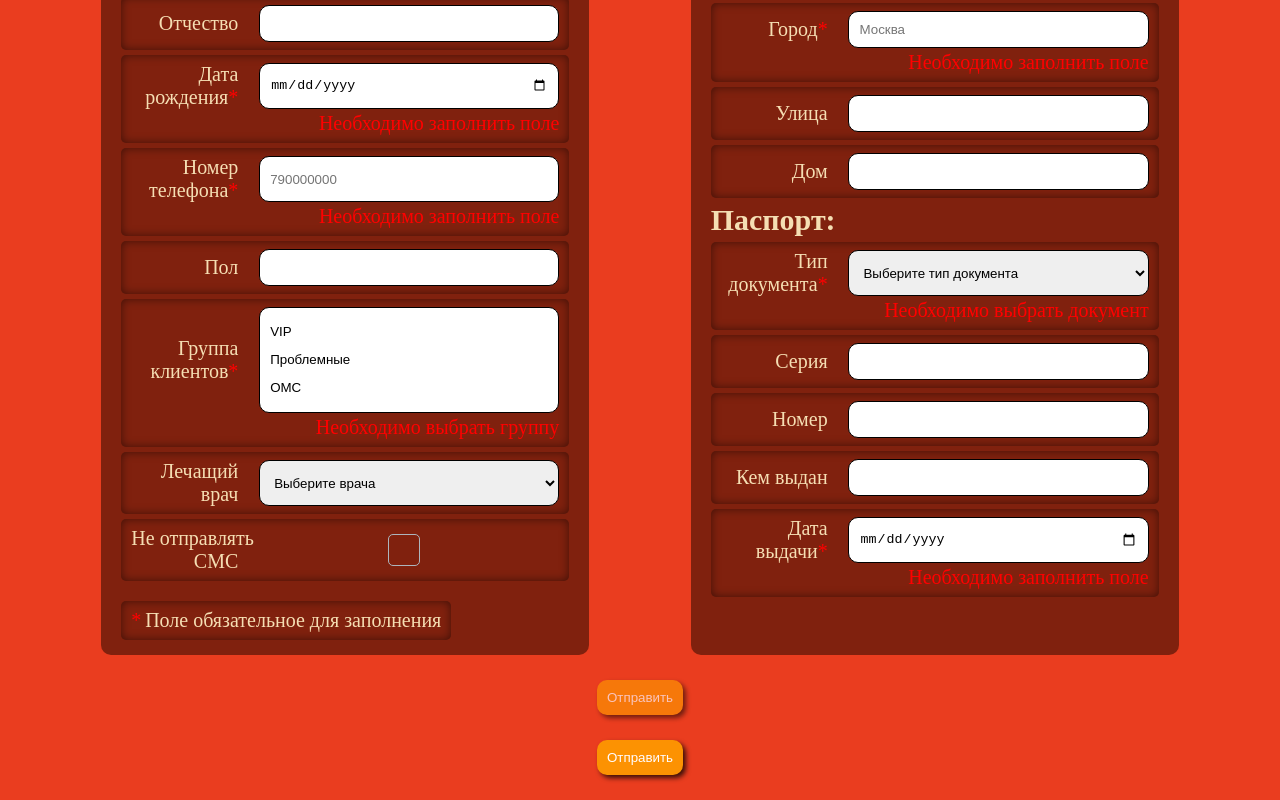
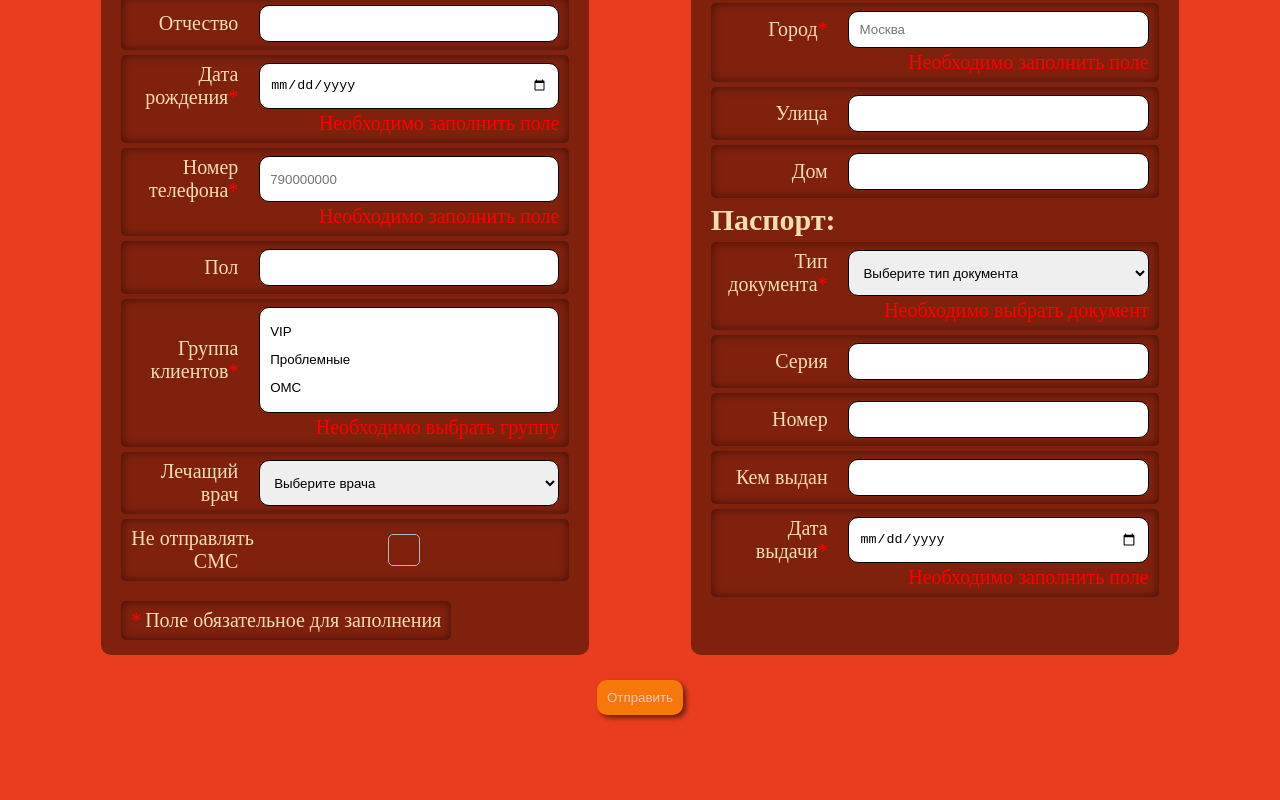
Before and after one commit to vetchinator/validate-form, a Vue app: page / in a window 1280 px wide. Shown: the part 230-1030 px from the top of the page. After the commit the page ends 970 px from the top, so only its background shows below. Built offline with nearby package versions, Linux system fonts and the light colour scheme.

Commit message:
закоментирована тестовая кнопка отправки

```diff
--- a/src/public/App.vue
+++ b/src/public/App.vue
@@ -162,10 +162,11 @@
             >Отправить
             </button>
 
-            <button type="submit"
+           <!-- <button type="submit"
                     @click="successfulIsTrue = !successfulIsTrue"
             > Отправить
             </button>
+            -->
 
         </div>
         </transition>
```
